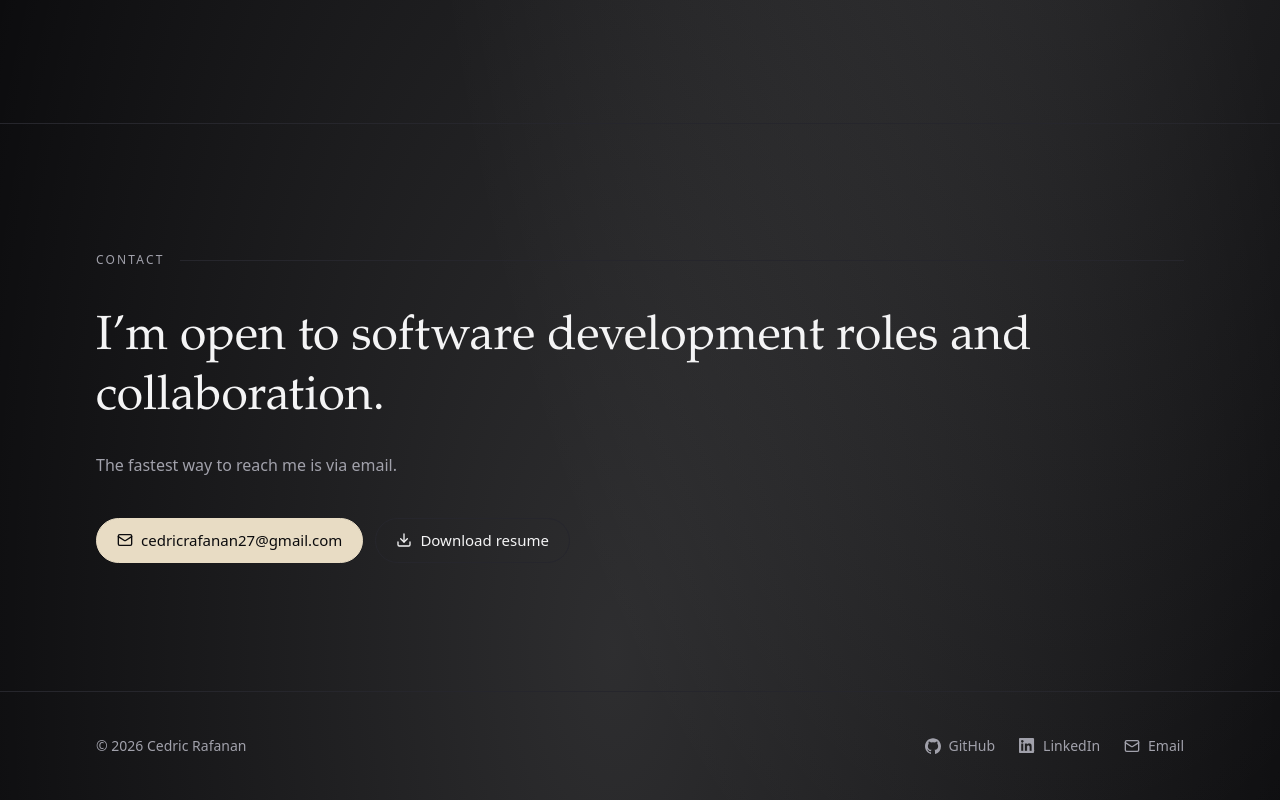
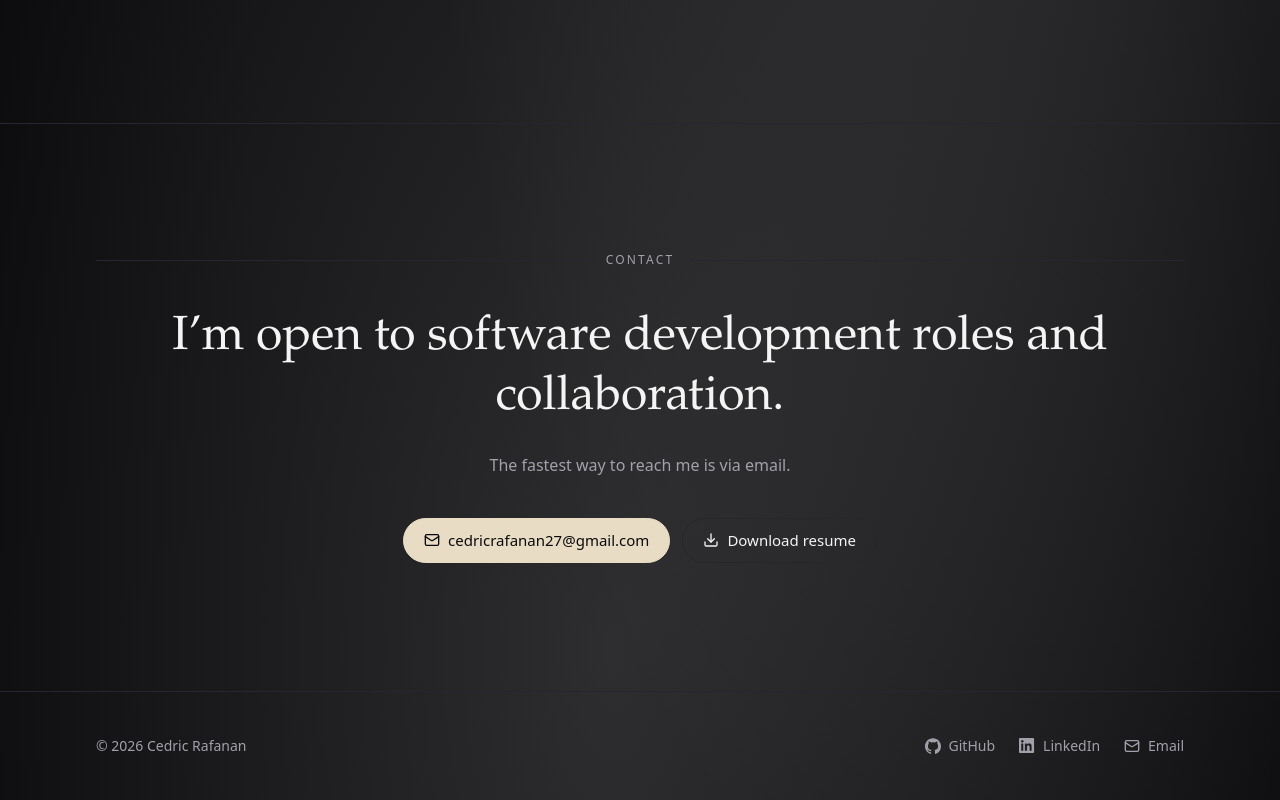
Before and after one commit to CedRaf/Portfolio, a React (Vite) app: page / in a window 1280 px wide. Shown: the part 4206-5006 px from the top of the page. Built offline with nearby package versions, Linux system fonts and the light colour scheme; a web font is replaced by a local one.

Commit message:
feat: updated Contact section layout for improved alignment and styling

```diff
--- a/src/sections/Contact.tsx
+++ b/src/sections/Contact.tsx
@@ -5,15 +5,15 @@ import { site } from '../data/site'
 
 export function Contact() {
   return (
-    <Section id="contact" title="Contact">
-      <p className="max-w-[62ch] font-display text-3xl leading-[1.25] text-heading lg:text-5xl">
+    <Section id="contact" title="Contact" align="center">
+      <p className="mx-auto max-w-[62ch] text-center font-display text-3xl leading-[1.25] text-heading lg:text-5xl">
         I&rsquo;m open to software development roles and collaboration.
       </p>
-      <p className="mt-6 max-w-[62ch] leading-relaxed">
+      <p className="mx-auto mt-6 max-w-[62ch] text-center leading-relaxed">
         The fastest way to reach me is via email.
       </p>
 
-      <div className="mt-10 flex flex-wrap gap-3">
+      <div className="mt-10 flex flex-wrap justify-center gap-3">
         <Button href={`mailto:${site.email}`} variant="primary">
           <Mail className="size-4" aria-hidden="true" />
           {site.email}
```
